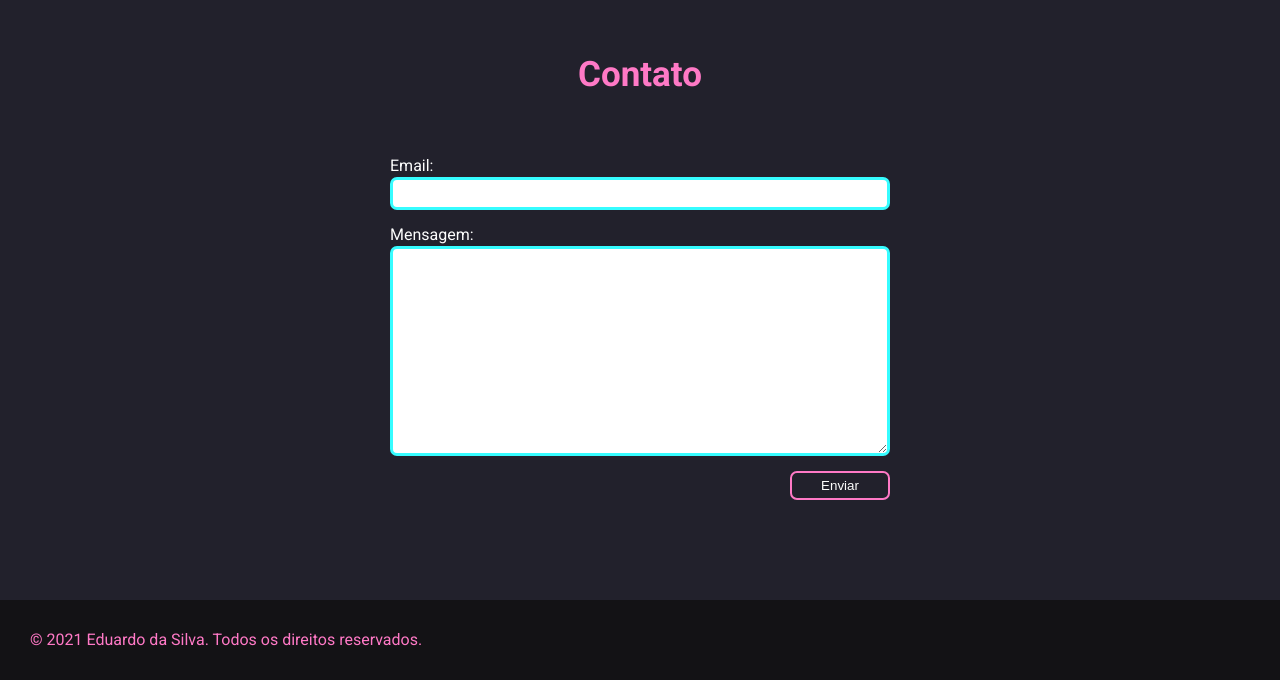
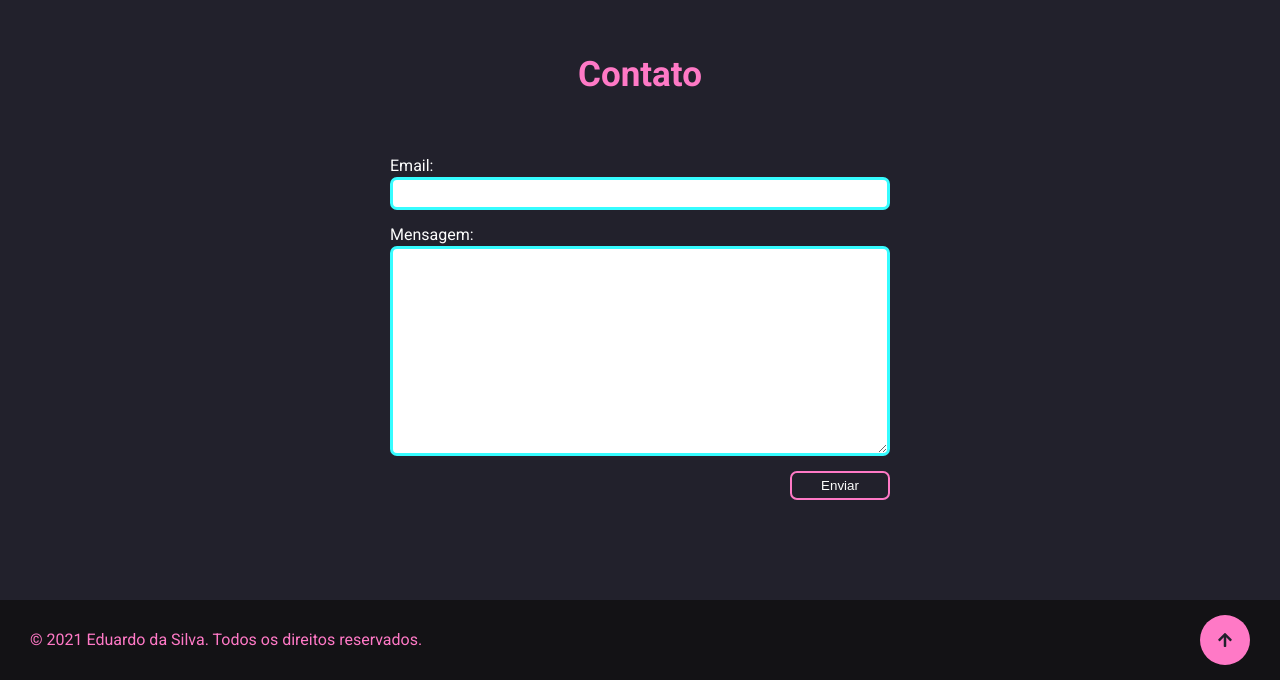
Before and after one commit to eidiinnn/personal-site, a React (Create React App) app: page / in a window 1280 px wide. Shown: the part 1911-2591 px from the top of the page. Built offline with nearby package versions, Linux system fonts and the light colour scheme; no server answers.

Commit message:
add backToTop

```diff
--- /dev/null
+++ b/src/components/footer/backToTop/backToTop.css
@@ -0,0 +1,18 @@
+.backToTop-div {
+  width: 50px;
+  height: 50px;
+  bottom: 20px;
+  right: 20px;
+  border-radius: 100px;
+  background-color: var(--pink-color);
+  color: var(--dark-blue-color);
+  display: flex;
+  justify-content: center;
+  align-items: center;
+  transition-duration: 1s;
+}
+.backToTop-div:hover {
+  width: 55px;
+  height: 55px;
+  color: var(--blue-color);
+}
--- /dev/null
+++ b/src/components/footer/backToTop/backToTop.js
@@ -0,0 +1,15 @@
+import React, { Component } from "react";
+import { FaArrowUp } from "react-icons/fa";
+import "./backToTop.css";
+
+export default class BackTopTop extends Component {
+  render() {
+    return (
+      <a href="#inicio">
+        <div class="backToTop-div">
+          <FaArrowUp />
+        </div>
+      </a>
+    );
+  }
+}
--- a/src/components/footer/footer.css
+++ b/src/components/footer/footer.css
@@ -6,6 +6,7 @@
   background-color: var(--footer-color);
   color: var(--pink-color);
   display: flex;
+  justify-content: space-between;
   align-items: center;
-  padding-left: 30px;
+  padding: 0px 30px 0px 30px;
 }
--- a/src/components/footer/footer.js
+++ b/src/components/footer/footer.js
@@ -1,4 +1,5 @@
 import React, { Component } from "react";
+import BackTopTop from "./backToTop/backToTop";
 import "./footer.css";
 
 export default class Footer extends Component {
@@ -6,6 +7,7 @@ export default class Footer extends Component {
     return (
       <section class="footer-section">
         <p>© 2021 Eduardo da Silva. Todos os direitos reservados.</p>
+        <BackTopTop />
       </section>
     );
   }
```
